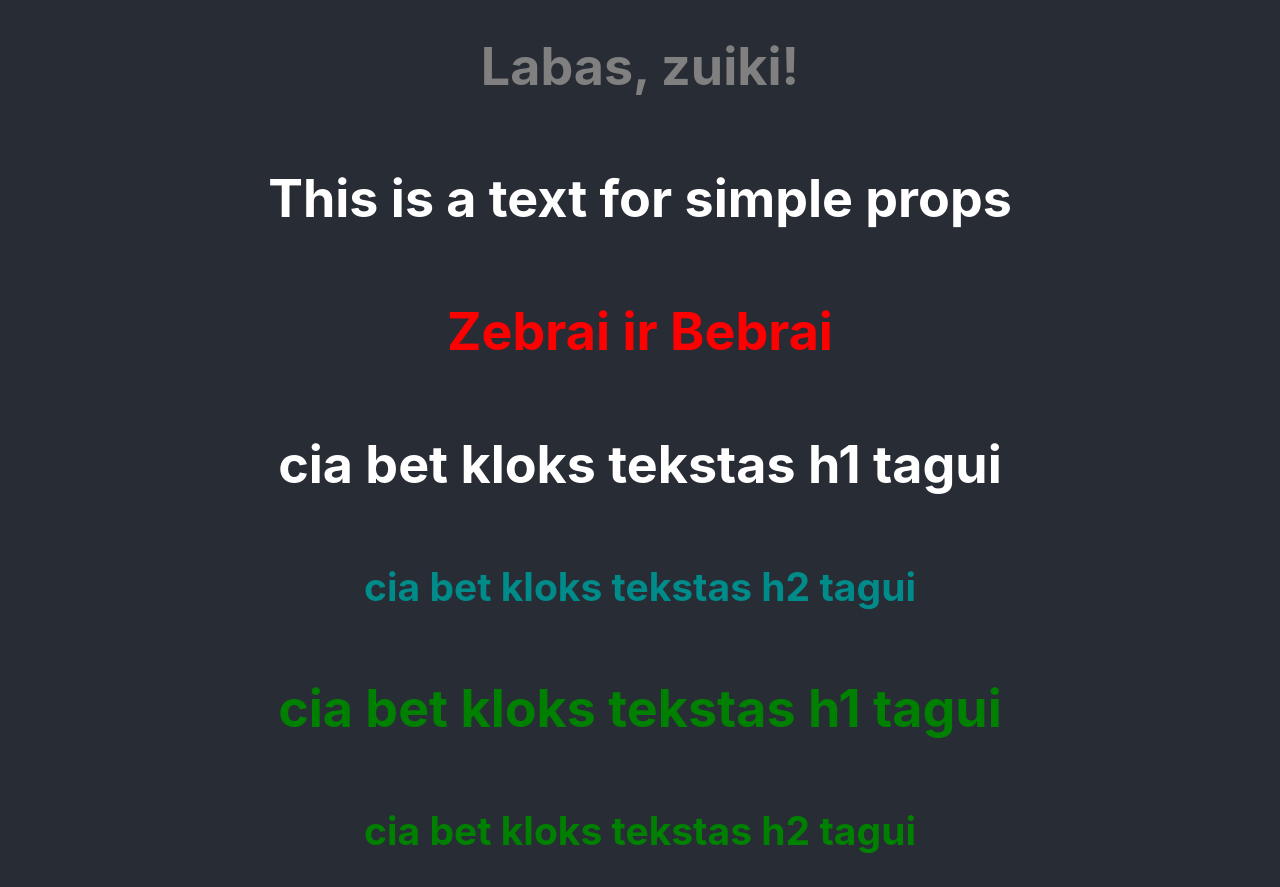
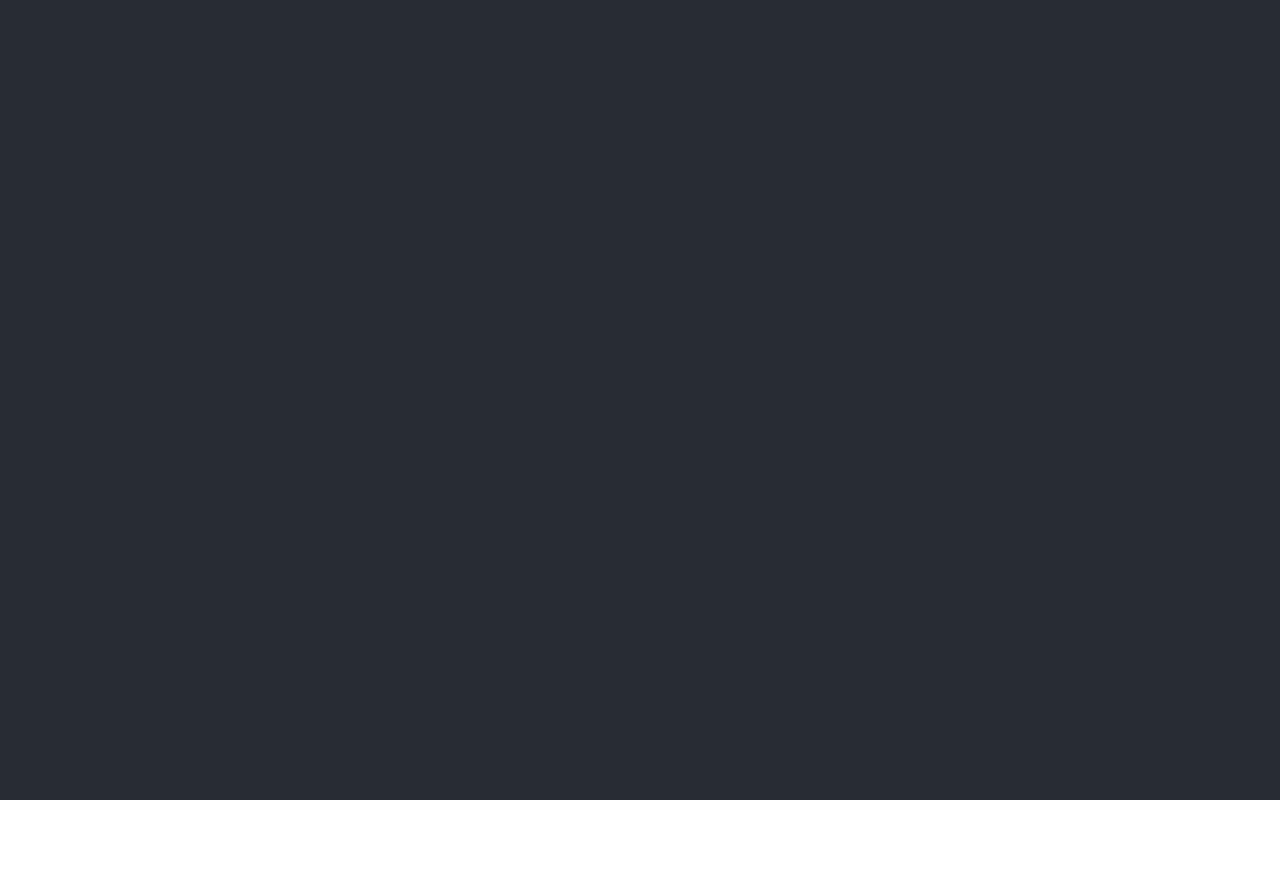
Before and after one commit to IngaGd/Didziapedziai, a React (Create React App) app in the folder r1/: page / in a window 1280 px wide. After the commit the page ends 800 px from the top, so only its background shows below. Built offline with nearby package versions, Linux system fonts and the light colour scheme.

Commit message:
Homeworks

```diff
--- a/r1/src/App.jsx
+++ b/r1/src/App.jsx
@@ -1,25 +1,11 @@
 import './App.scss';
-import LabasZuiki from './Homeworks/01-React-base/LabasZuiki';
-import SimpleProps from './Homeworks/01-React-base/SimpleProps';
-import Task4 from './Homeworks/01-React-base/Task4';
-import Task5 from './Homeworks/01-React-base/Task5';
-import ZebraiBebrai from './Homeworks/01-React-base/ZebraiBebrai';
-
 
 function App() {
-
 
     return (
         <div className="App">
             <header className="App-header">
-                <LabasZuiki/>
-                <SimpleProps text={'This is a text for simple props'}/>
-                <ZebraiBebrai setColor='2'/>
-                <Task4 props1 = 'cia bet kloks tekstas h1 tagui' props2 = 'cia bet kloks tekstas h2 tagui'/>
-                <Task5 props1 = 'cia bet kloks tekstas h1 tagui'
-                props2 = 'cia bet kloks tekstas h2 tagui'
-                color = 'green'
-                />
+
             </header>
         </div>
     );
```
